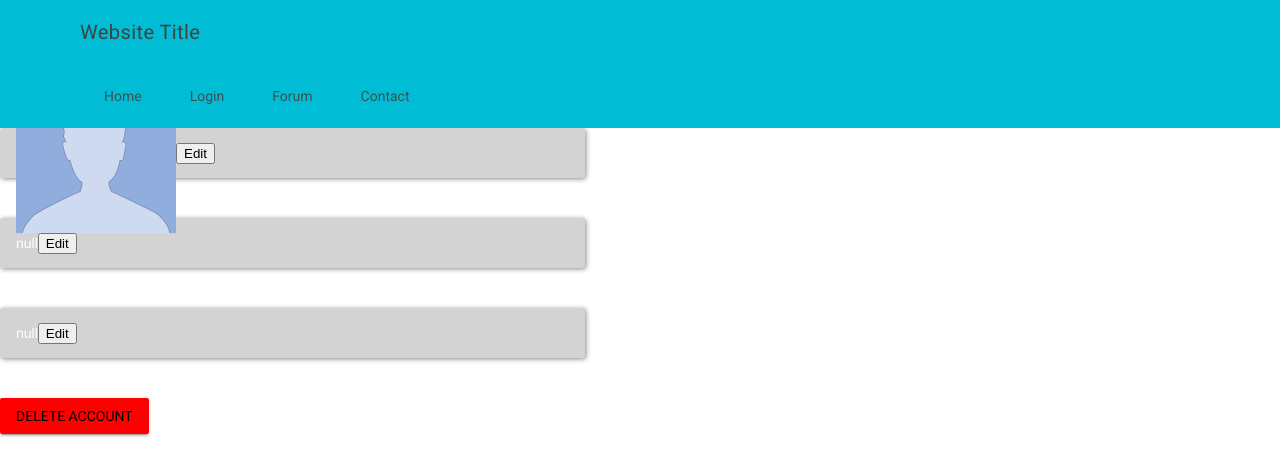
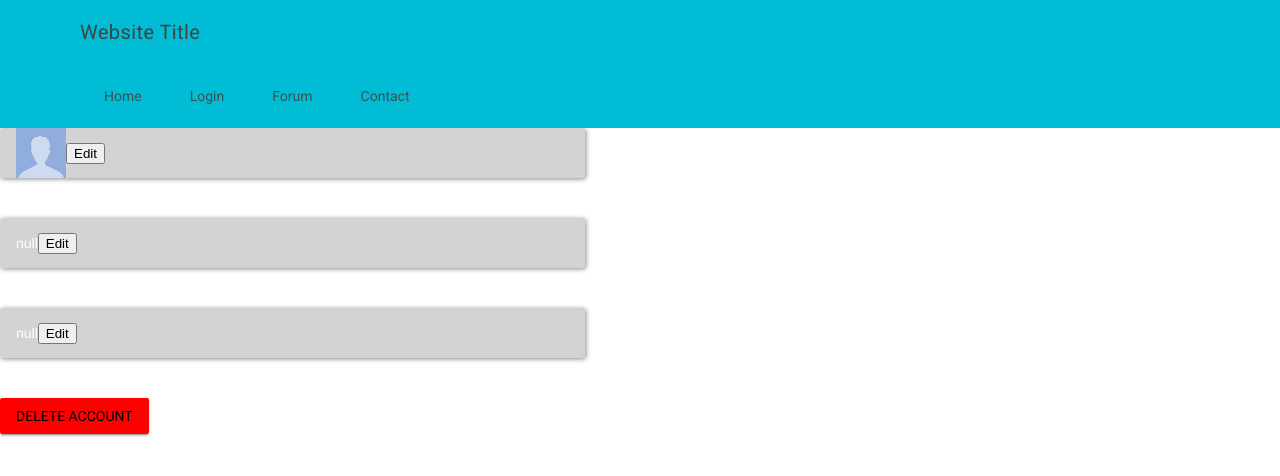
Before and after one commit to slothgamez/fireplex.github.io, a Jekyll site: the page firebase/account/index.html, which Jekyll copies as it is, in a window 1280 px wide. Shown: the top 476 px of the page. Built offline with Jekyll 4.4.1, drawn with Linux system fonts in a browser that asks for light colours; nearby versions of some CDN libraries; comment, search, counter and statistics services are not loaded.

Commit message:
Update index.html

```diff
--- a/firebase/account/index.html
+++ b/firebase/account/index.html
@@ -219,7 +219,7 @@
             <pre><code id="quickstart-account-details">null</code></pre>-->
             <!--Profile picture display and edit-->
             <div class="mdl-card__title mdl-color-text--white mdl-shadow-6dp" id="picturediv">
-              <img id="account-picture" src="http://fireplex.github.io/firebase/account/silhouette.jpg"/>
+              <img id="account-picture" src="http://fireplex.github.io/firebase/account/silhouette.jpg"/ height="50" width="50">
               <button onClick="popupformPicture()" id="pictureEditbtn">Edit</button>
               <input class="mdl-textfield__input" style="display:inline;width:auto;" id="pictureChange" placeholder="Image url"/>
               <button onCLick="pictureSubmitt()" id="pictureSubmit">Submit changes</button>
```
